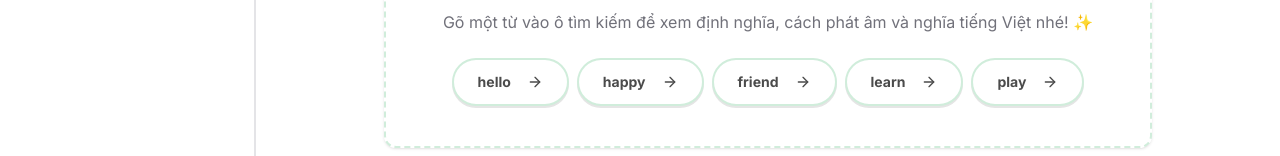
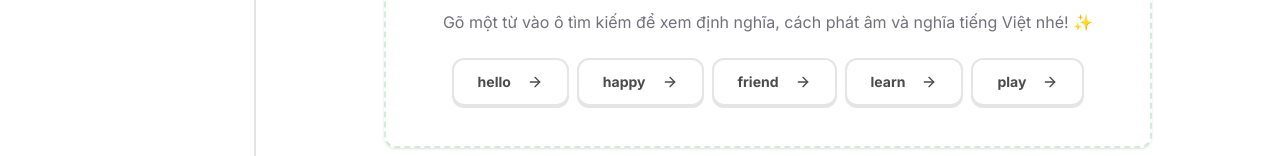
Before and after one commit to huydq7/brainy-kids-frontend, a Next.js app: page /dictionary in a window 1280 px wide. Shown: the part 412-568 px from the top of the page. Built offline with nearby package versions, Linux system fonts and the light colour scheme.

Commit message:
Feature/dictionary (#46)

```diff
--- a/app/(main)/dictionary/page.tsx
+++ b/app/(main)/dictionary/page.tsx
@@ -623,7 +623,7 @@ export default function DictionaryPage() {
                         >
                           <Button
                             variant="outline"
-                            className="rounded-full border-2 border-primary/20 hover:bg-primary/10 transition-all duration-300"
+                            className="transition-all duration-300"
                             onClick={() => {
                               setSearchTerm(word);
                               searchWord(word);
```
